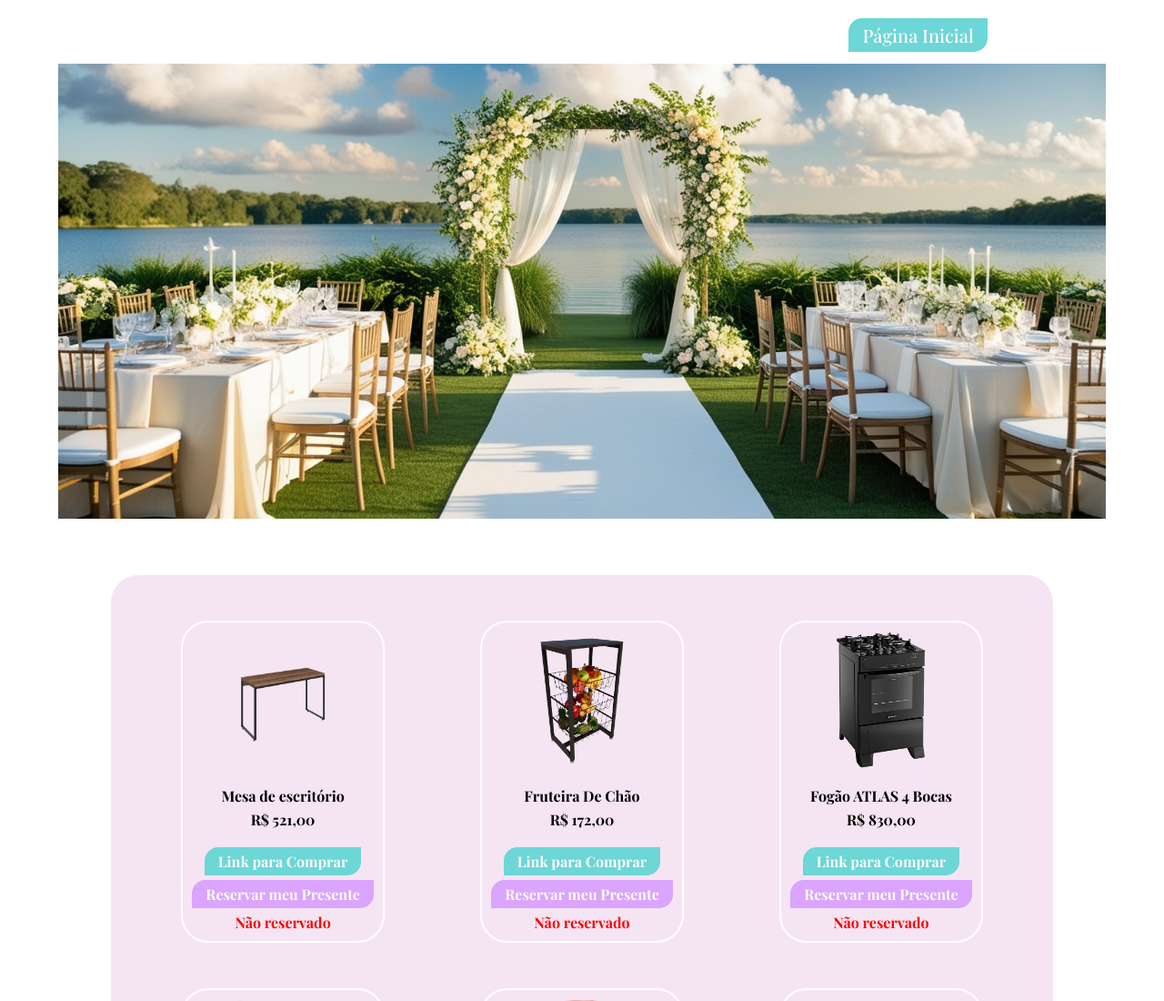
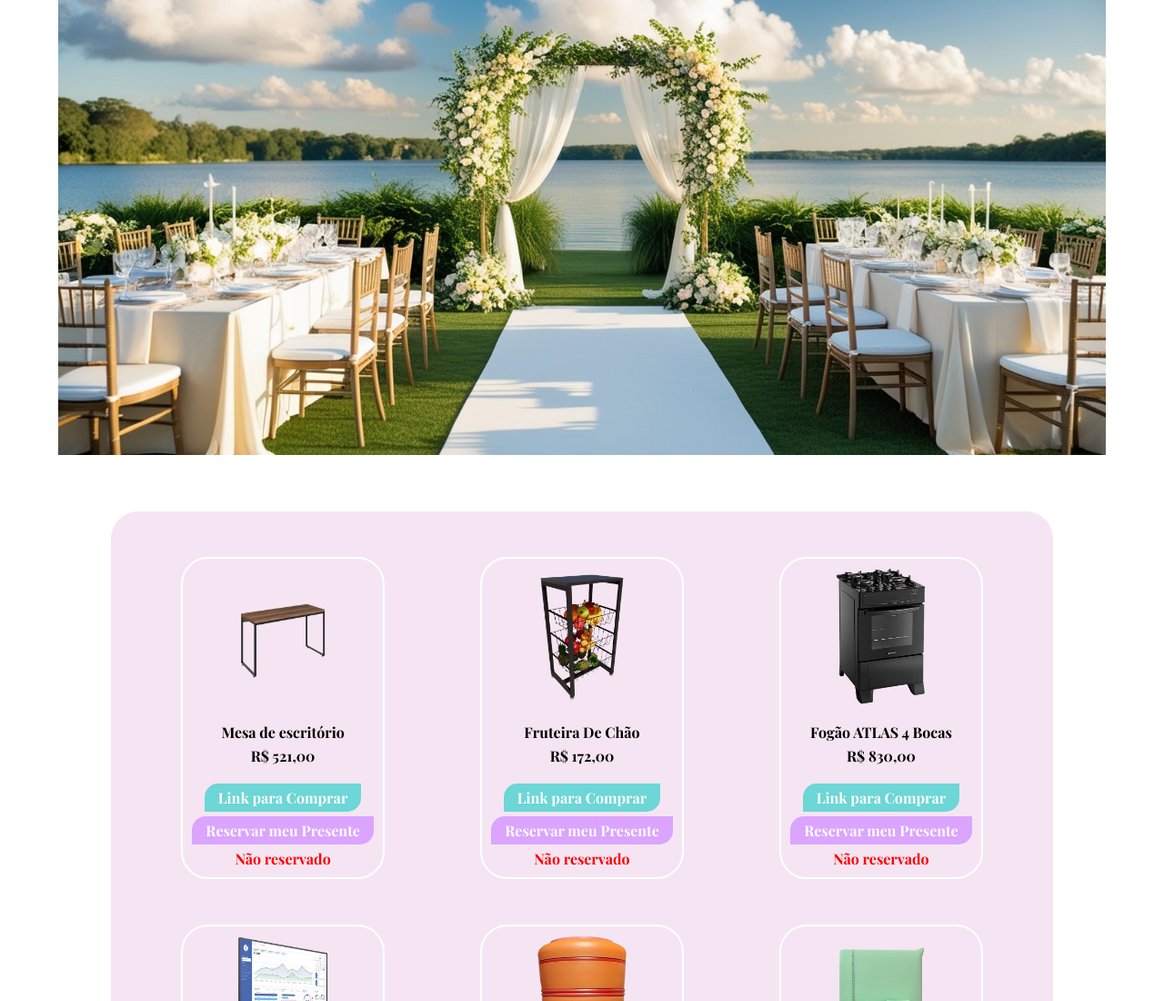
Before and after one commit to ThalesRadicchi/wedding, a plain HTML site: page presentsList.html in a window 1280 px wide. Shown: the top 1100 px of the page at 91% size. Drawn offline with nearby package versions, Linux system fonts and the light colour scheme; a web font is replaced by a local one.

Commit message:
First commit

```diff
--- a/presentsList.html
+++ b/presentsList.html
@@ -7,14 +7,6 @@
     <link rel="stylesheet" href="styleList.css">
 </head>
 <body>
-    <div class="header">
-        <span class="topButton">
-            <a href="./index.html">
-                <button class="default-button control">
-                    Página Inicial
-                </button>
-            </a>
-    </div>
 
     <div class="apresentation">
         <img src="./assignments/banner.jpg" alt="Logo">
```
